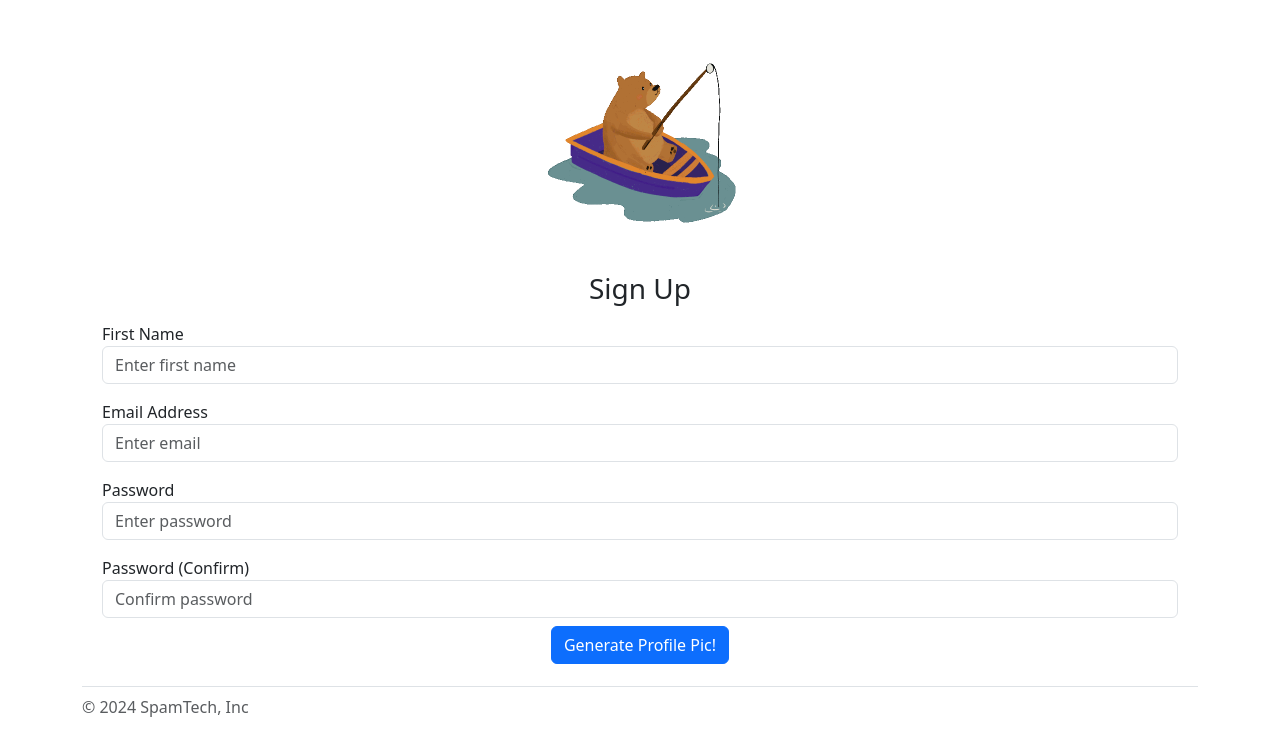
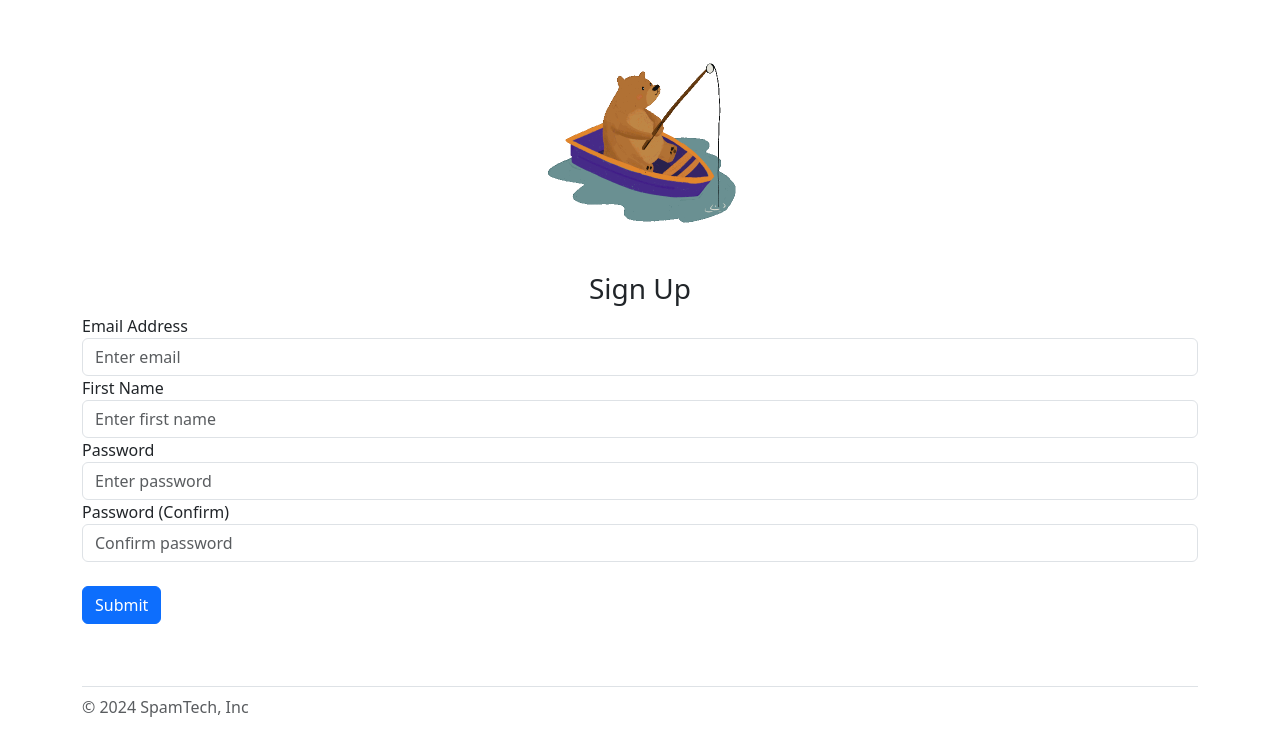
Before and after one commit to 3erbz/BC3415_GrpProj, a Flask app: page /sign-up in a window 1280 px wide. Shown: the part 57-800 px from the top of the page. Run offline with Flask 3, Linux system fonts and the light colour scheme.

Commit message:
updated files

```diff
--- a/local/website/auth/start.py
+++ b/local/website/auth/start.py
@@ -40,7 +40,7 @@ def logout ():
     logout_user ()
     return redirect (url_for('auth_views.login'))
 
-@auth_views.route ('/sign-up/confirm', methods = ['GET', 'POST'])
+@auth_views.route ('/sign-up', methods = ['GET', 'POST'])
 def sign_up_confirm ():
     from website.models import User
     if request.method == 'POST':
@@ -69,11 +69,11 @@ def sign_up_confirm ():
             flash ('Account created', category='success')
             return redirect (url_for('auth_views.login'))
 
-    return render_template ("sign_up_confirm.html", user=current_user)
+    return render_template ("sign_up.html", user=current_user)
 
-@auth_views.route('/sign-up', methods=['GET','POST'])
-def sign_up():
-    return render_template("sign_up.html", user=current_user)
+# @auth_views.route('/sign-up', methods=['GET','POST'])
+# def sign_up():
+#     return render_template("sign_up.html", user=current_user)
 
 @ auth_views.route('/process', methods=['POST'])
 def process():
--- a/local/website/pages/explore.py
+++ b/local/website/pages/explore.py
@@ -22,7 +22,7 @@ def explore_result ():
 
         # checking if data is valid
         if text_data == "" and audio_data.filename == "" and speech_data == "":
-            flash ('Please provide either text, audio or speech data.', category='error')
+            flash ('Please provide either speech, text or audio data.', category='error')
             return redirect (url_for('explore_page.explore'))
 
         # append data to dictionary
--- a/local/website/templates/sign_up.html
+++ b/local/website/templates/sign_up.html
@@ -34,11 +34,20 @@ content%}
   <div hidden id="loader" class="container text-center"></div>
 </div>
 
-<div class="container">
-  <h3 id="sign-up-header" class="text-center">Sign Up</h3>
-  <div class="text-center"></div>
 <form method="POST">
-    <div class="form-group p-2">
+  <h3 class="text-center">Sign Up</h3>
+  <div class="form-group">
+    <label for="email"> Email Address </label>
+    <input
+      type="email"
+      class="form-control"
+      id="email"
+      name="email"
+      placeholder="Enter email"
+    />
+  </div>
+
+  <div class="firstName">
     <label for="firstName"> First Name </label>
     <input
       type="text"
@@ -49,18 +58,7 @@ content%}
     />
   </div>
 
-    <div class="form-group p-2">
-      <label for="email"> Email Address </label>
-      <input
-        type="email"
-        class="form-control"
-        id="email"
-        name="email"
-        placeholder="Enter email"
-      />
-    </div>
-
-    <div class="form-group p-2">
+  <div class="form-group">
     <label for="password1"> Password </label>
     <input
       type="password"
@@ -71,7 +69,7 @@ content%}
     />
   </div>
 
-    <div class="form-group p-2">
+  <div class="form-group">
     <label for="password2"> Password (Confirm) </label>
     <input
       type="password"
@@ -81,21 +79,10 @@ content%}
       placeholder="Confirm password"
     />
   </div>
+
+  <br />
+
+  <button type="submit" class="btn btn-primary">Submit</button>
 </form>
 
-  <div class="text-center">
-    <button
-      id="generate-profile-pic"
-      class="btn btn-primary"
-      onclick="sendData ()"
-    >
-      Generate Profile Pic!
-    </button>
-
-    <button hidden type="submit" id="submit-button" class="btn btn-primary">
-      Submit
-    </button>
-  </div>
-</div>
-
 {% endblock %}
```
Also changed, not shown: local/website/static/styles/explore.css (+6 -5 lines), local/website/templates/sign_up_confirm.html (deleted, +0 -72 lines). Lines whose indentation alone changed are shown as unchanged.
